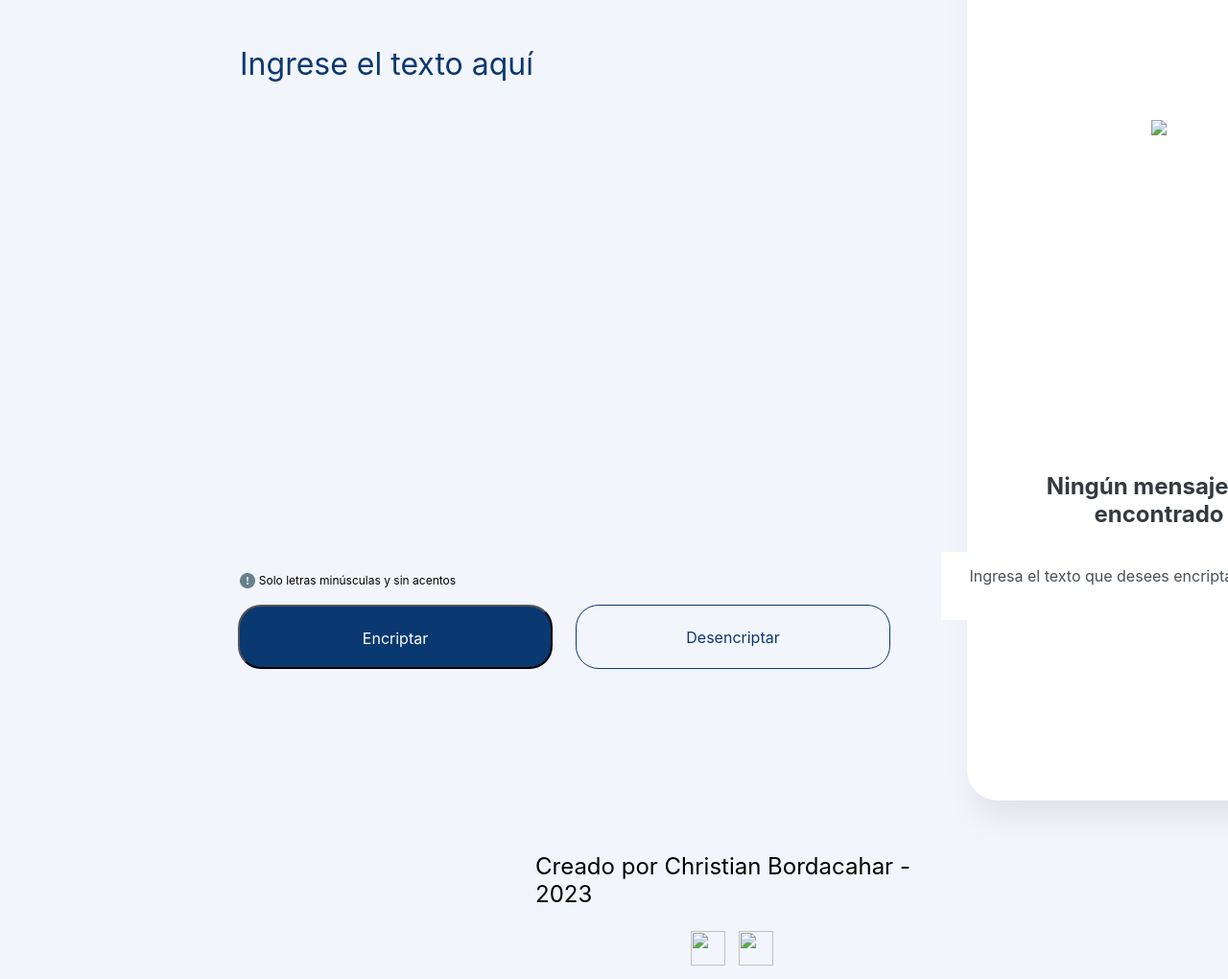
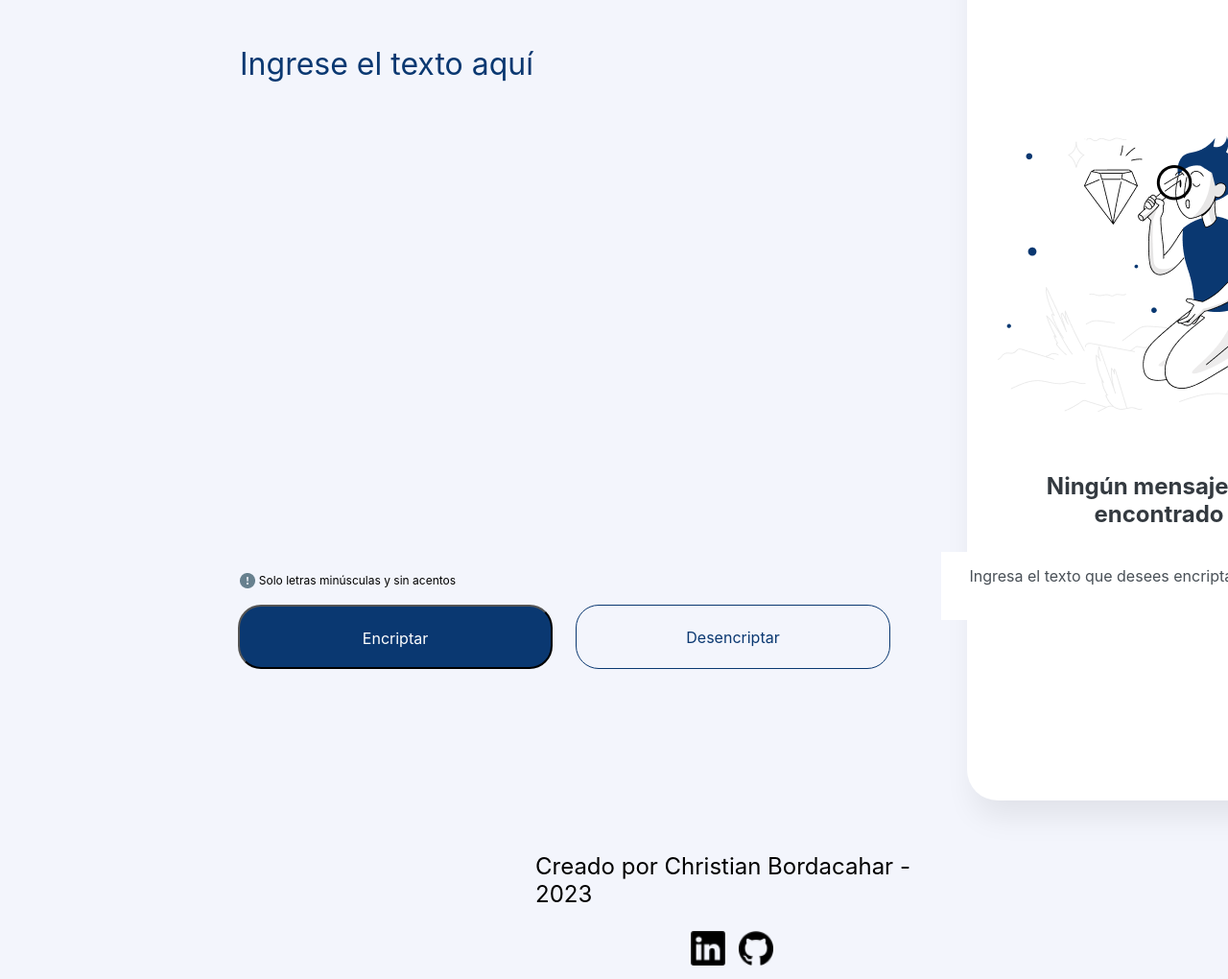
Before and after one commit to cbordacahar/Encriptador, a plain HTML site: page index.html in a window 1280 px wide. Shown: the part 160-1180 px from the top of the page at 96% size. Drawn offline with Linux system fonts and the light colour scheme; the site is published under a folder, as on GitHub Pages, so addresses that start at the root find nothing.

Commit message:
Update index.html

```diff
--- a/index.html
+++ b/index.html
@@ -40,7 +40,7 @@
 
         <section class="textoEncriptado">
             <div class="textoEncriptado__mensajes">
-                <img id="muneco" src="/img/Muñeco.png">
+                <img id="muneco" src="./img/Muñeco.png">
                 <h3 id="error">Ningún mensaje fue encontrado</h3>
                 <textarea class="textoAEncriptar" cols="40" rows="2" placeholder="Ingresa el texto que desees encriptar o desencriptar" readonly></textarea>
                 <button id="copiar" onclick="copiar()">Copiar</button>
@@ -50,8 +50,8 @@
         <footer class="footer">
             <h3>Creado por Christian Bordacahar - 2023</h3>
             <div>
-                <a title="linkedin" href="https://www.linkedin.com/in/christian-bordacahar/"><img src="/img/linkedin.png" ></a>
-                <a title="github" href="https://github.com/cbordacahar/Encriptador.git"><img src="/img/github.png"></a>
+                <a title="linkedin" href="https://www.linkedin.com/in/christian-bordacahar/"><img src="./img/linkedin.png" ></a>
+                <a title="github" href="https://github.com/cbordacahar/Encriptador.git"><img src="./img/github.png"></a>
             </div>
         </footer>
 
```
